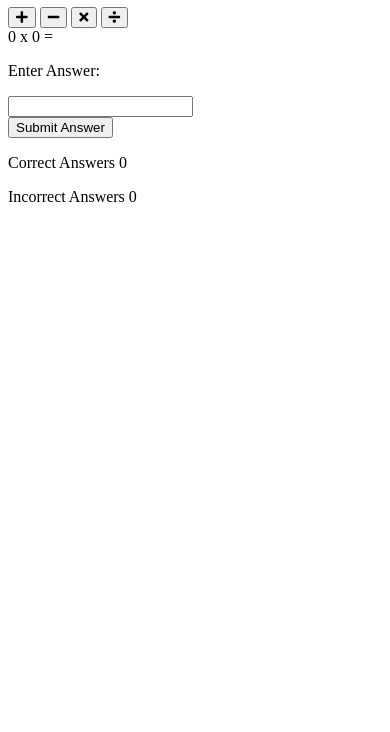
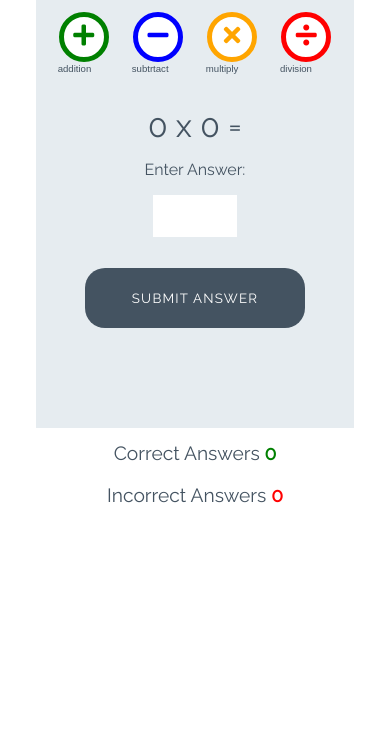
Before and after one commit to Eyongtarh/Love-maths, a plain HTML site: page index.html in a window 390 px wide. Shown: the part 112-844 px from the top of the page. Drawn offline with Linux system fonts and the light colour scheme.

Commit message:
add styles to game

```diff
--- a/assets/css/style.css
+++ b/assets/css/style.css
@@ -0,0 +1,252 @@
+/* --------- Global style */
+
+body {
+    background-color: white;
+    font-family: "Raleway", sans-serif;
+    color: #445361;
+    text-align: center;
+}
+
+/* --------- Heading */
+
+.heading {
+    text-align: center;
+    font-size: 2.5rem;
+}
+
+.logo {
+    height: 40px;
+    padding-right: 5px;
+}
+
+/* --------- Game layout */
+
+.game-area {
+    background-color: #E6ECF0;
+    box-sizing: border-box;
+    width: 85%;
+    height: 65vh;
+    max-height: 450px;
+    max-width: 830px;
+    margin-left: auto;
+    margin-right: auto;
+    padding: 1%;
+}
+
+.question-area {
+    width: 50%;
+    font-size: 2rem;
+    margin: auto;
+    padding: 50px 0;
+}
+
+.question-area span {
+    padding: 0 15px;
+}
+
+.score-area {
+    margin: 5px auto;
+    width: 60%;
+    font-size: 1.2rem;
+}
+
+.controls-area {
+    width: 85%;
+    margin: 30px auto;
+}
+
+#score {
+    color: green;
+    font-weight: bold;
+}
+
+#incorrect {
+    color: red;
+    font-weight: bold;
+}
+
+.answer-message {
+    display: none;
+    font-size: 1rem;
+}
+
+#answer-box {
+    border: none;
+    color: #445361;
+    display: inline-block;
+    height: 40px;
+    width: 80px;
+    font-size: 1.2rem;
+}
+
+.scores {
+    display: inline-block;
+    padding: 25px;
+}
+
+/* --------- Buttons */
+
+.btn {
+    width: 220px;
+    height: 60px;
+    font-family: "Raleway", sans-serif;
+    text-transform: uppercase;
+    letter-spacing: 1.2px;
+    color: white;
+}
+
+.btn:focus {
+    outline: none;
+}
+
+.btn--big {
+    padding-top: 10px;
+    border-radius: 50%;
+    background-color: white;
+    border: 10px solid;
+    width: 100px;
+    height: 100px;
+    font-size: 3.2rem;
+    margin: 0 30px;
+    transition: all 0.5s;
+}
+
+.btn--big::after {
+    content: attr(data-type);
+    font-size: 1rem;
+    color: #445361;
+    position: relative;
+    left: -0.5em;
+}
+
+.btn--blue {
+    border-color: blue;
+    color: blue;
+}
+
+.btn--blue:active,
+.btn--blue:hover {
+    background-color: darkblue;
+    color: white;
+}
+
+.btn--orange {
+    border-color: orange;
+    color: orange;
+}
+
+.btn--orange:active,
+.btn--orange:hover {
+    background-color: darkorange;
+    color: white;
+}
+
+.btn--red {
+    border-color: red;
+    color: red;
+}
+
+.btn--red:active,
+.btn--red:hover {
+    background-color: darkred;
+    color: white;
+}
+
+.btn--green {
+    border-color: green;
+    color: green;
+}
+
+.btn--green:active,
+.btn--green:hover {
+    background-color: darkgreen;
+    color: white;
+}
+
+.btn--gray {
+    margin-top: 25px;
+    background-color: #445361;
+    border: 1px transparent;
+    border-radius: 20px;
+}
+
+.btn--gray:active,
+.btn--gray:hover {
+    background-color: #0d1013;
+}
+
+/* --------- Media queries */
+
+@media (max-width: 414px) {
+    .controls-area {
+        width: 100%;
+    }
+
+    .btn--big {
+        margin: 0 10px;
+        padding: 5px;
+        border: 5px solid;
+        width: 50px;
+        height: 50px;
+        font-size: 1.5rem;
+    }
+
+    .btn--big::after {
+        font-size: 0.6rem;
+        left: -0.7rem;
+    }
+
+    .question-area {
+        padding: 10% 0;
+        width: 100%;
+    }
+
+    .question-area span {
+        padding: 0;
+    }
+
+    .answer-message {
+        display: block;
+    }
+
+    #answer-box {
+        display: block;
+        margin: 0 auto;
+    }
+    .btn--gray {
+        margin-top: 0;
+    }
+
+    .score-area {
+        width: 100%;
+    }
+
+    .scores {
+        margin: 0.5em auto;
+        display: block;
+        padding: 5px;
+    }
+
+    .heading {
+        font-size: 2rem;
+    }
+}
+
+@media (max-width: 320px) {
+    .game-area {
+        height: 70vh;
+    }
+
+    .controls-area {
+        width: 75%;
+        margin: 10px auto;
+    }
+
+    .btn--big {
+        margin: 10px 10px;
+    }
+    .question-area {
+        padding: 10px 0;
+    }
+
+}
--- a/index.html
+++ b/index.html
@@ -16,16 +16,16 @@
 
    <div class="game-area">
     <div class="controls-area">
-        <button btn btn--big btn--green>
+        <button data-type="addition" class="btn--big btn--green">
             <i class="fas fa-plus"></i>
         </button>
-        <button btn btn--big btn--blue>
+        <button data-type="subtrtact" class="btn--big btn--blue">
             <i class="fas fa-minus"></i>
         </button>
-        <button btn btn--big btn--orange>
+        <button data-type="multiply" class="btn--big btn--orange">
             <i class="fas fa-times"></i>
         </button>
-        <button btn btn--big btn--red>
+        <button data-type="division" class="btn--big btn--red">
             <i class="fas fa-divide"></i>
         </button>
         <div class="question-area">
@@ -36,7 +36,7 @@
             <p class="answer-message">Enter Answer:</p>
             <input id="answer-box" type="number">
         </div>
-        <button class="btn btn--gray">Submit Answer</button>
+        <button data-type="Submit" class="btn btn--gray">Submit Answer</button>
     </div>
 
    </div>
```
